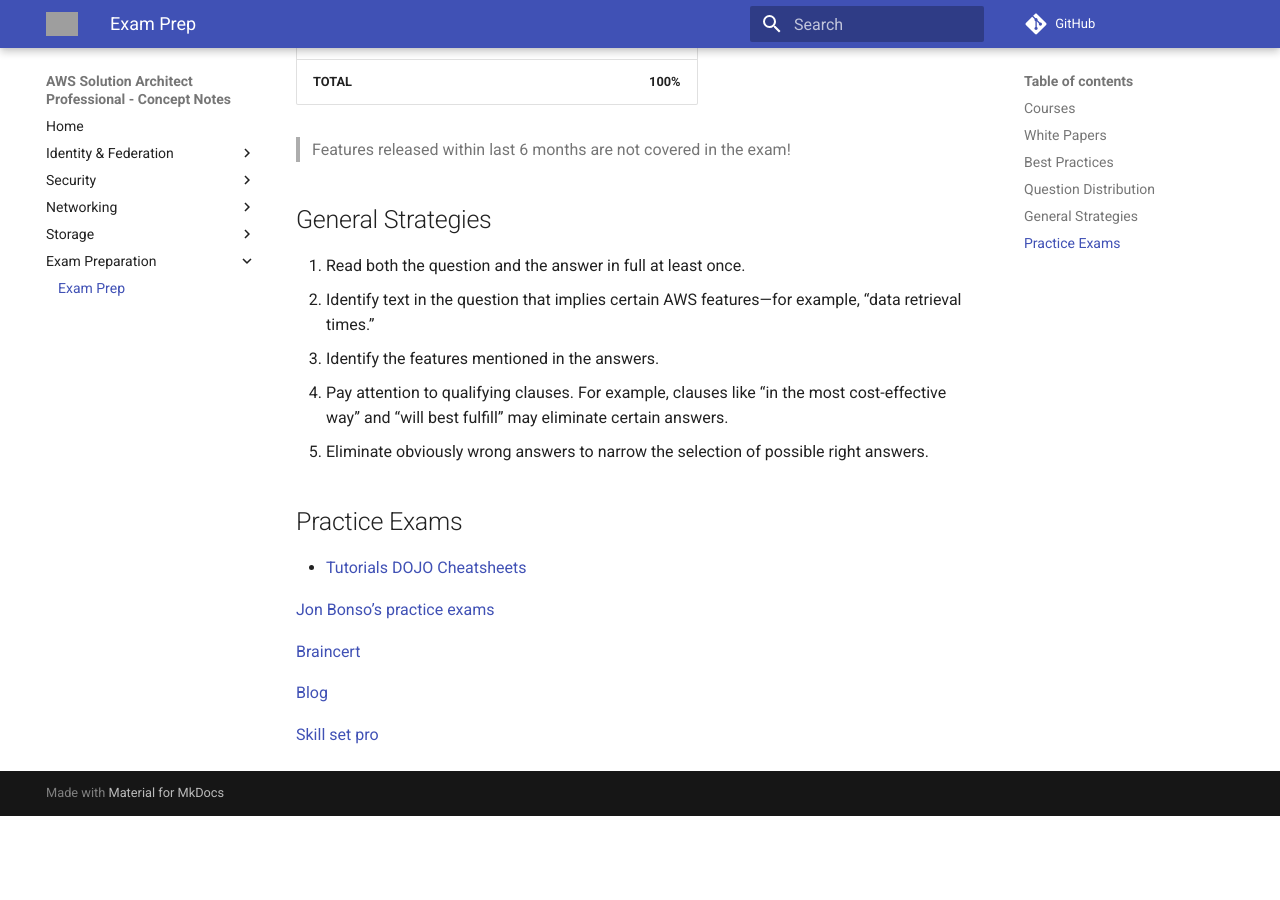
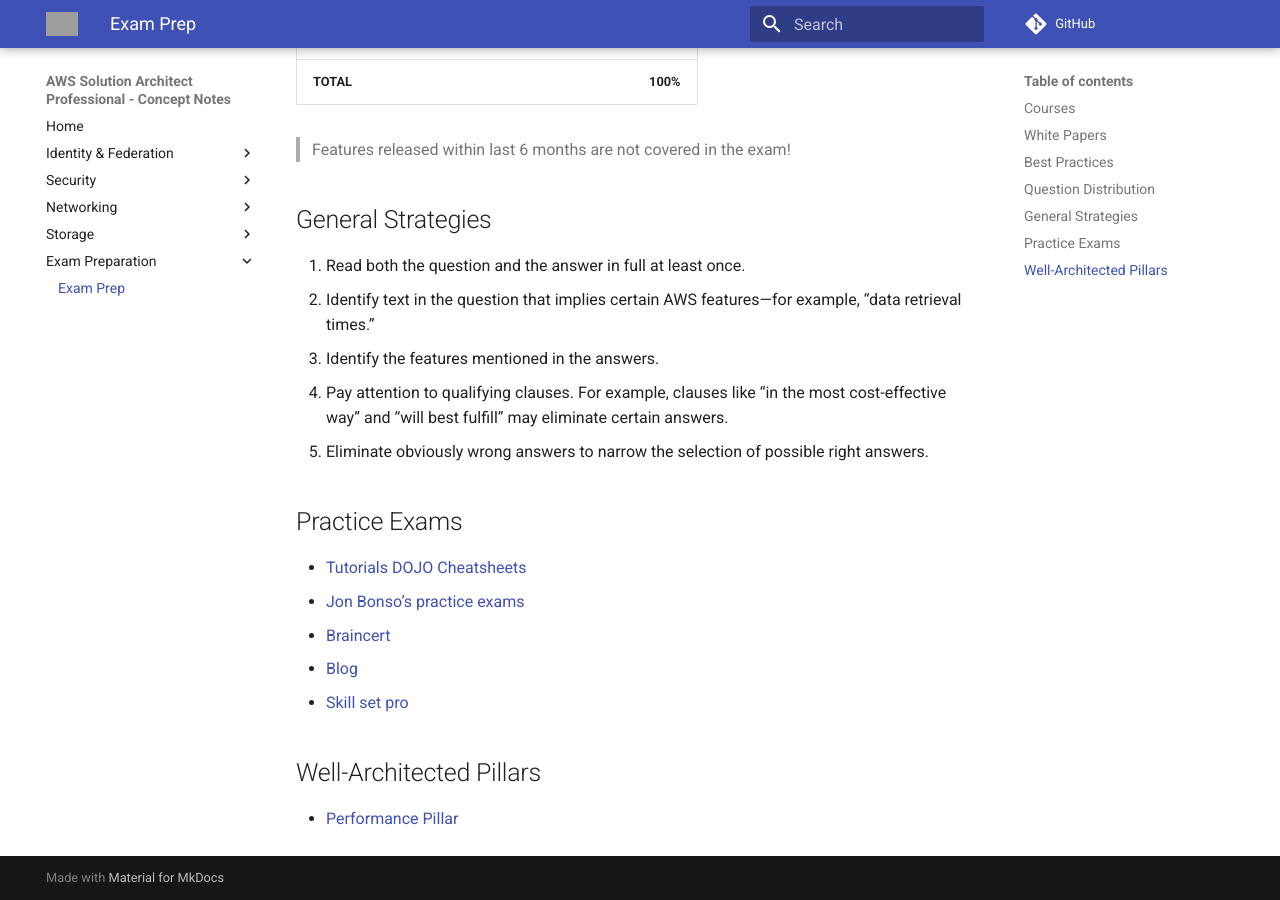
Before and after one commit to jeyabalajis/aws-certified-sa-pro-notes, an MkDocs documentation site: the page built from docs/exam_prep/exam_prep.md, in a window 1280 px wide and 900 px high, scrolled down 1105 px. Built offline with MkDocs 1.6.1 and Material for MkDocs 9.7.7, drawn with Linux system fonts in a browser that asks for light colours; comment, search, counter and statistics services are not loaded; before the commit the page ends 1921 px from its top, so only the background shows below that; grey boxes are pictures that could not be loaded.

Commit message:
Update exam_prep.md

```diff
--- a/docs/exam_prep/exam_prep.md
+++ b/docs/exam_prep/exam_prep.md
@@ -40,12 +40,10 @@
 
 ## Practice Exams
 - [Tutorials DOJO Cheatsheets](https://tutorialsdojo.com/aws-cheat-sheets/)
+- [Jon Bonso’s practice exams](https://www.udemy.com/course/aws-solutions-architect-professional-practice-exams-amazon/)
+- [Braincert](https://www.braincert.com/)
+- [Blog](https://blog.dataminded.com/hooray-im-an-aws-certified-pro-architect-now-what-89f4d8b22596)
+- [Skill set pro](https://skillsetpro.com)
 
-[Jon Bonso’s practice exams](https://www.udemy.com/course/aws-solutions-architect-professional-practice-exams-amazon/)
-
-[Braincert](https://www.braincert.com/)
-
-
-[Blog](https://blog.dataminded.com/hooray-im-an-aws-certified-pro-architect-now-what-89f4d8b22596)
-
-[Skill set pro](https://skillsetpro.com)
+## Well-Architected Pillars
+- [Performance Pillar](https://docs.aws.amazon.com/wellarchitected/latest/performance-efficiency-pillar/welcome.html)
```
